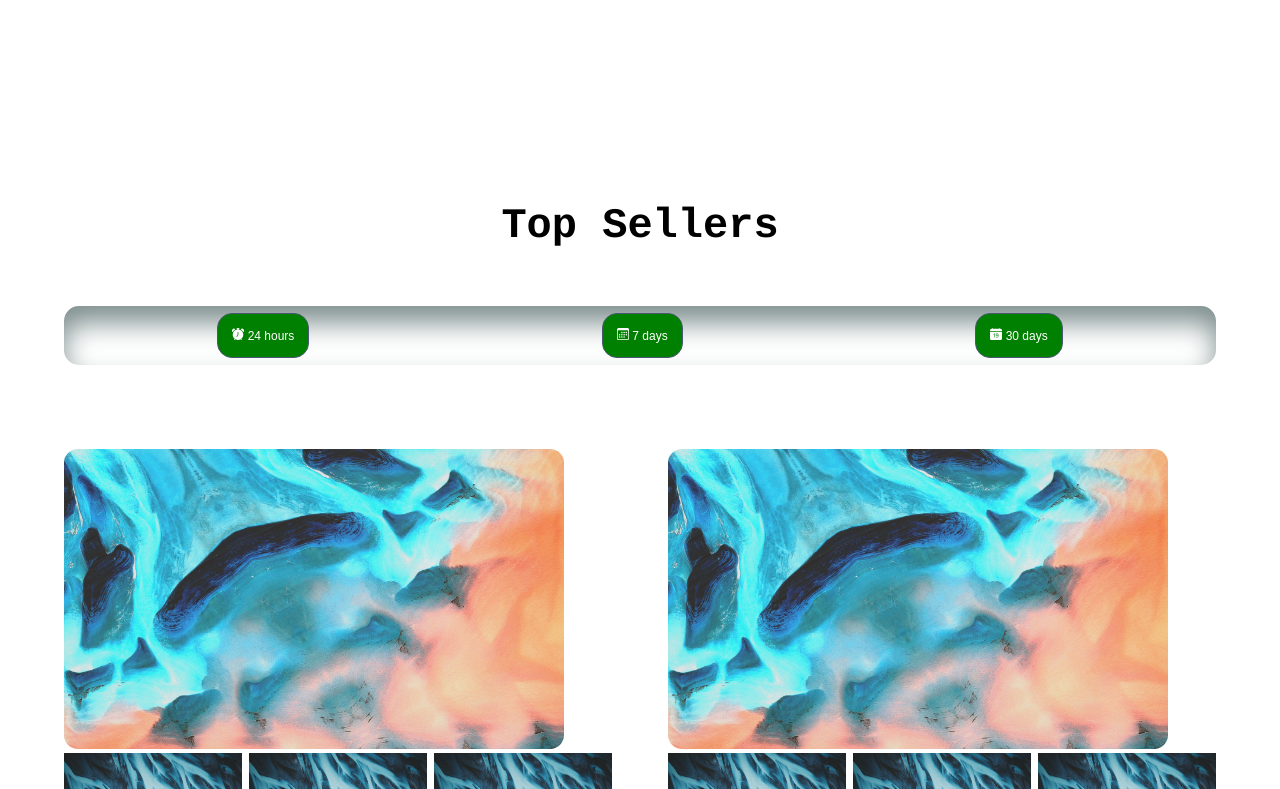
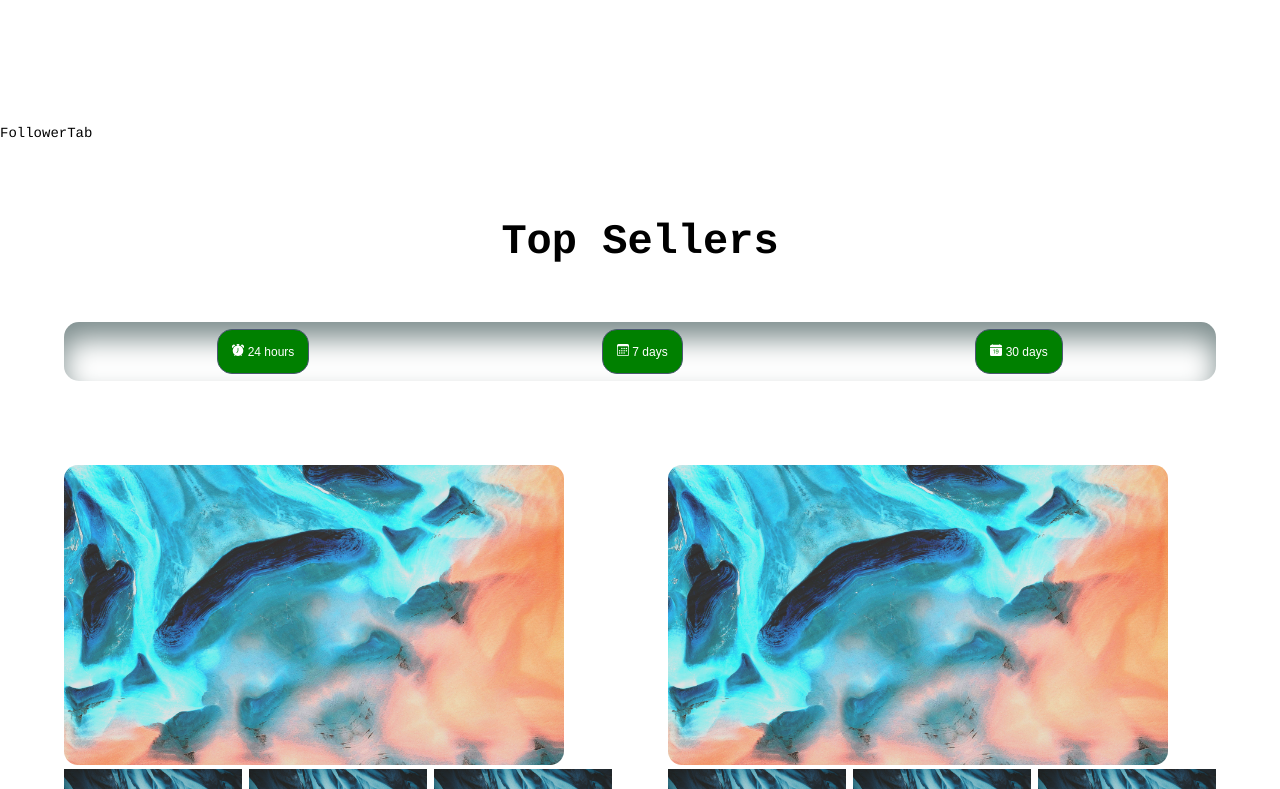
Before and after one commit to ameer017/avocet-frontend, a Next.js app: page / in a window 1280 px wide. Shown: the part 1251-2040 px from the top of the page. Built offline with nearby package versions, Linux system fonts and the light colour scheme.

Commit message:
follower_updated

```diff
--- a/components/FollowerTab/FollowerTab.jsx
+++ b/components/FollowerTab/FollowerTab.jsx
@@ -0,0 +1,9 @@
+import Style from './FollowerTab.module.css';
+
+const FollowerTab = () => {
+  return (
+    <div>FollowerTab</div>
+  )
+}
+
+export default FollowerTab
--- a/components/componentIndex.js
+++ b/components/componentIndex.js
@@ -10,8 +10,9 @@ import Category from "./Category/Category";
 import Filter from "./Filter/Filter";
 import Card from "./Card/Card";
 import Collection from "./Collection/Collection"
+import FollowerTab from "./FollowerTab/FollowerTab";
 
 
 
 
-export { Footer, Service, Slider, Subscribe, Navbar, Hero, Button, Title, Category, Filter, Card, Collection };
+export { Footer, Service, Slider, Subscribe, Navbar, Hero, Button, Title, Category, Filter, Card, Collection, FollowerTab };
--- a/pages/index.js
+++ b/pages/index.js
@@ -4,6 +4,7 @@ import {
   Category,
   Collection,
   Filter,
+  FollowerTab,
   Hero,
   Service,
   Slider,
@@ -25,9 +26,10 @@ const Home = () => {
         paragraph="Explore the listed Plastics in the most featured categories."
       />
       <Category /> */}
-      <Collection/>
+      <FollowerTab />
+      <Collection />
       <Filter />
-      <Card/>
+      <Card />
       <Subscribe />
     </div>
   );
```
